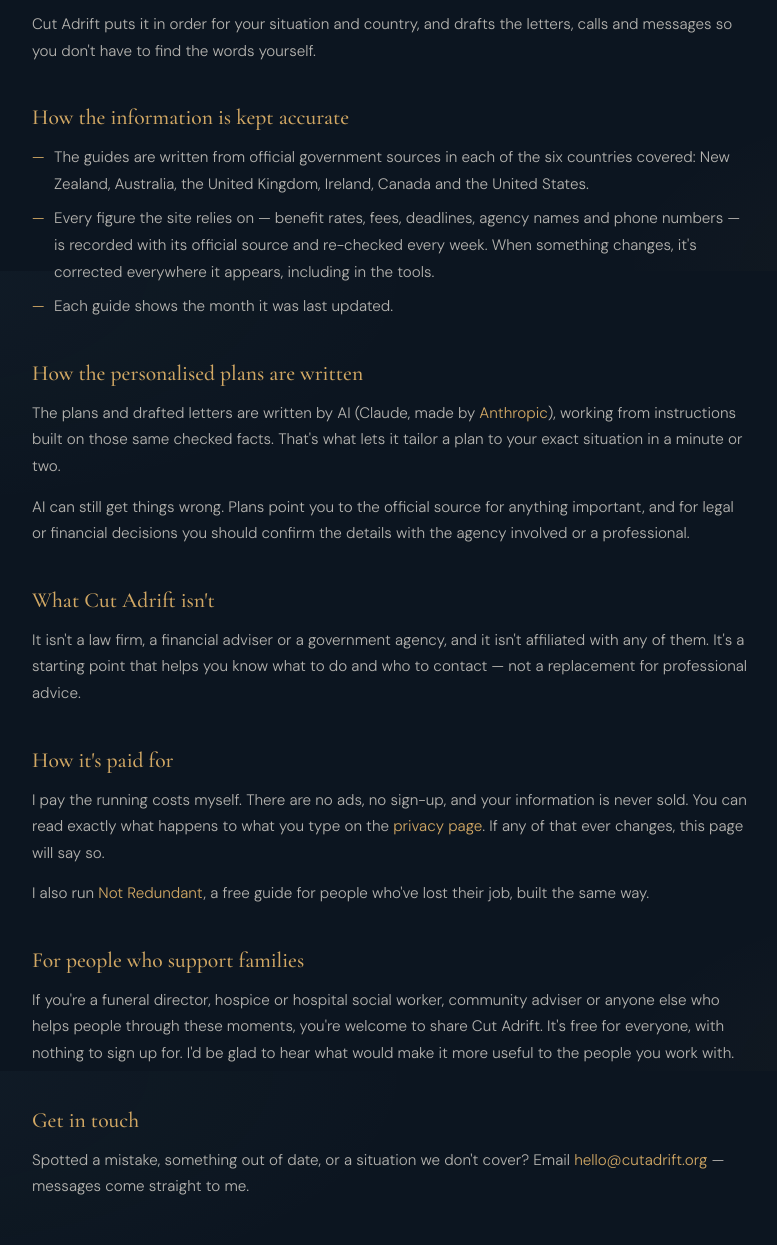
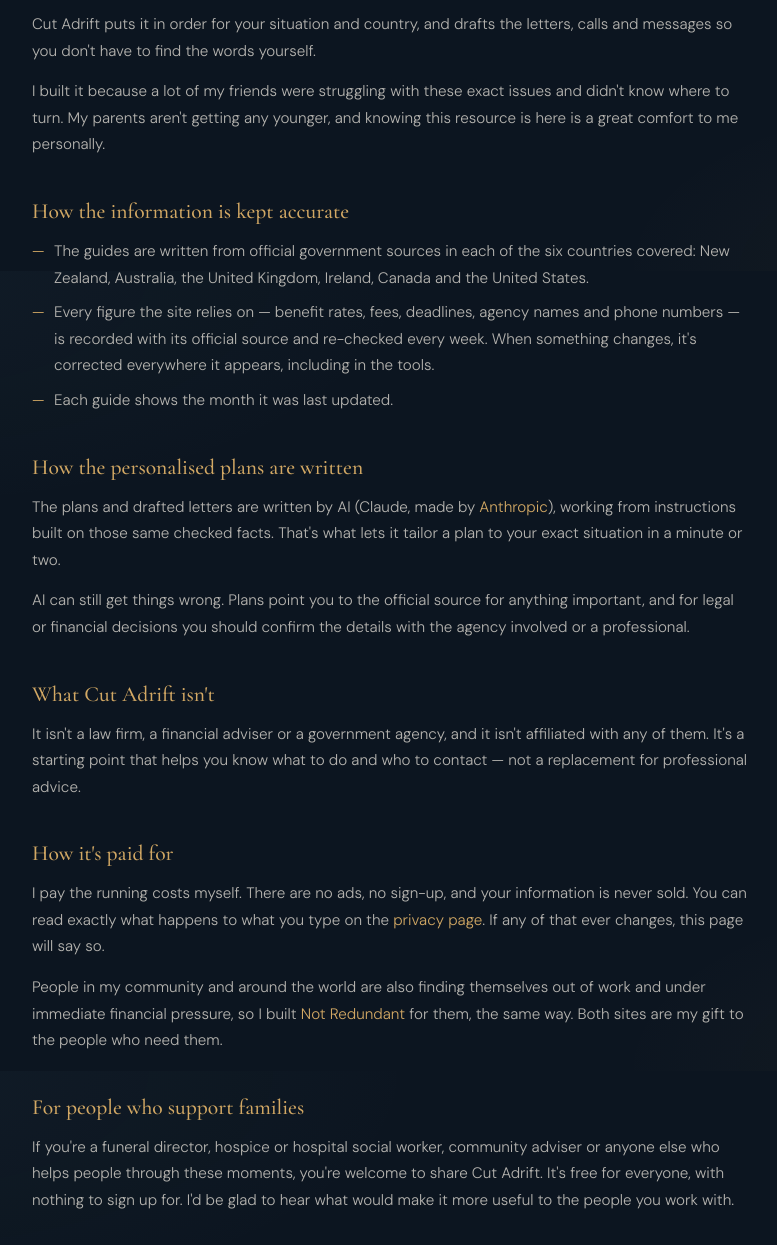
Before and after one commit to waynemstevens-lab/cut-adrift, a plain HTML site: page Public/about/index.html in a window 1280 px wide. Shown: the part 529-1774 px from the top of the page, without its empty margins (248-1025 px from the left). Drawn offline with nearby package versions, Linux system fonts and the light colour scheme.

Commit message:
About page: add Wayne's reason for building the site
Co-Authored-By: Claude Opus 5.5 <noreply@anthropic.com>
Claude-Session: https://claude.ai/code/session_01EBunDpVRyNwbsPEiNZap3R

```diff
--- a/Public/about/index.html
+++ b/Public/about/index.html
@@ -184,7 +184,7 @@
   <h2>Why it exists</h2>
   <p>When someone dies, gets a serious diagnosis, or can no longer manage their own affairs, the people around them are handed a pile of forms, phone calls and deadlines at the worst possible moment. Most of the information is out there, but it's scattered across dozens of official websites, and none of it tells you what to do first.</p>
   <p>Cut Adrift puts it in order for your situation and country, and drafts the letters, calls and messages so you don't have to find the words yourself.</p>
-  <!-- WAYNE-PERSONAL-REASON -->
+  <p>I built it because a lot of my friends were struggling with these exact issues and didn't know where to turn. My parents aren't getting any younger, and knowing this resource is here is a great comfort to me personally.</p>
 
   <h2>How the information is kept accurate</h2>
   <ul class="checks">
@@ -202,7 +202,7 @@
 
   <h2>How it's paid for</h2>
   <p>I pay the running costs myself. There are no ads, no sign-up, and your information is never sold. You can read exactly what happens to what you type on the <a href="/privacy/">privacy page</a>. If any of that ever changes, this page will say so.</p>
-  <p>I also run <a href="https://notredundant.com">Not Redundant</a>, a free guide for people who've lost their job, built the same way.</p>
+  <p>People in my community and around the world are also finding themselves out of work and under immediate financial pressure, so I built <a href="https://notredundant.com">Not Redundant</a> for them, the same way. Both sites are my gift to the people who need them.</p>
 
   <h2>For people who support families</h2>
   <p>If you're a funeral director, hospice or hospital social worker, community adviser or anyone else who helps people through these moments, you're welcome to share Cut Adrift. It's free for everyone, with nothing to sign up for. I'd be glad to hear what would make it more useful to the people you work with.</p>
```
